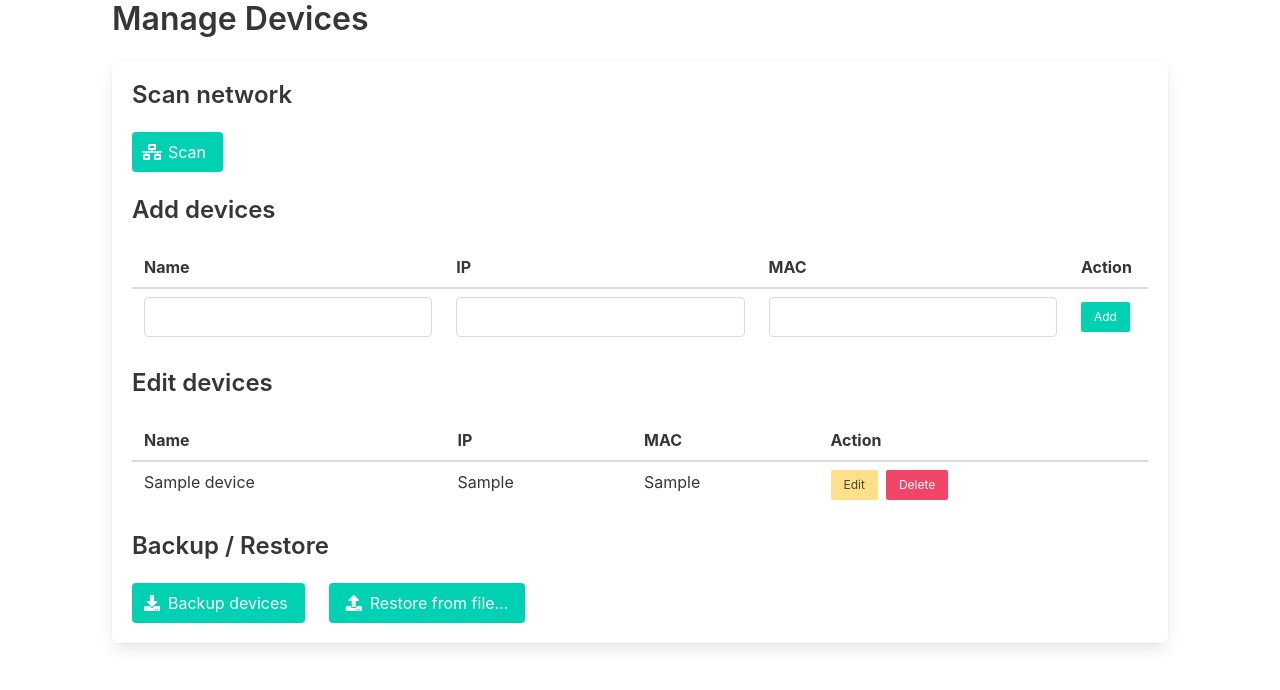
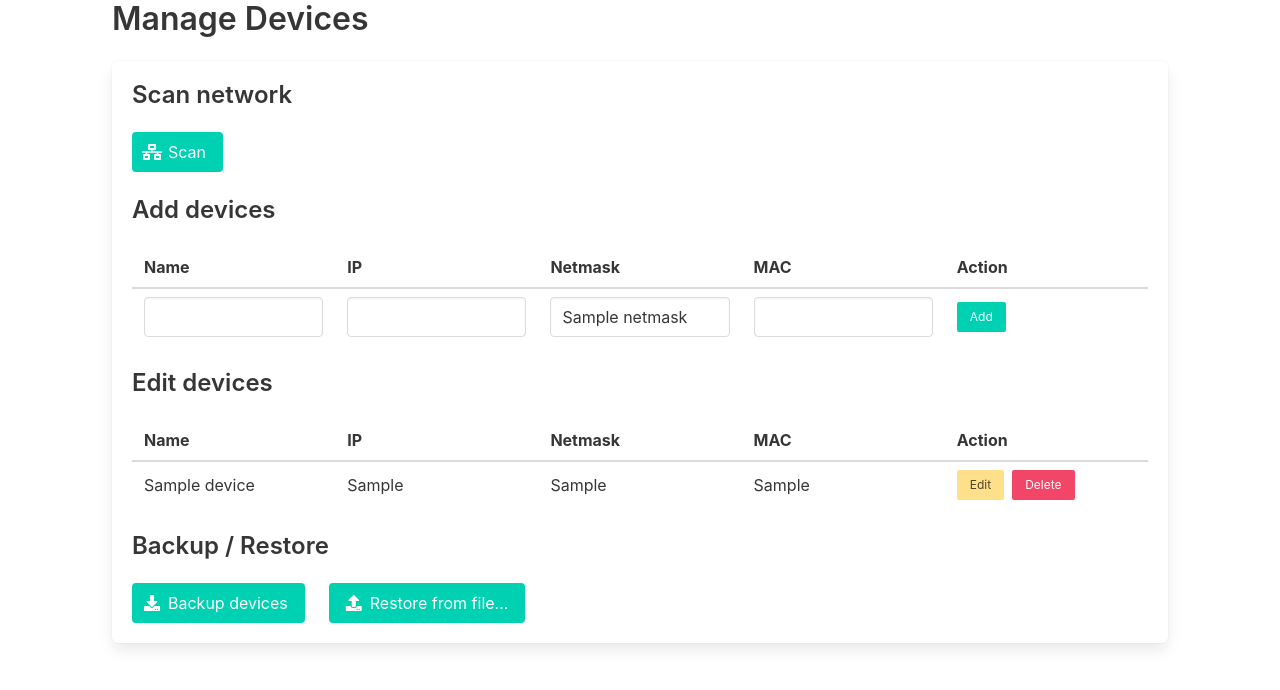
Before and after one commit to seriousm4x/UpSnap, a Django app: template app/wol/templates/wol/settings.html in a window 1280 px wide. Shown: the part 709-1399 px from the top of the page. Run offline with Django 3.2, Linux system fonts and the light colour scheme; tables that the repository leaves empty hold one stand-in row (values such as "Sample post"); the template is opened without the code that fills it: values that come from a table or form of the project are taken from there, most other values are stand-ins (such as "Sample title", 1, 10 or a date in 2020); form fields are guessed from the names that the template uses; parts of the project's set-up code (start-up, migrations or seed data) failed here and were passed over.

Commit message:
close #8

```diff
--- a/app/wol/forms.py
+++ b/app/wol/forms.py
@@ -16,4 +16,5 @@ class SettingsForm(forms.Form):
 class AddCustomDevice(forms.Form):
     custom_add_name = forms.CharField(label="custom_add_name")
     custom_add_ip = forms.CharField(label="custom_add_ip")
+    custom_add_netmask = forms.CharField(label="custom_add_netmask")
     custom_add_mac = forms.CharField(label="custom_add_mac")
--- a/app/wol/static/css/style.css
+++ b/app/wol/static/css/style.css
@@ -39,7 +39,7 @@
     color: var(--waiting-gray);
 }
 
-.dot-up {
+.do>t-up {
     color: var(--up-green);
 }
 
@@ -78,6 +78,14 @@
 .no-flex {
     display: inherit;
     flex-direction: unset;
+}
+
+.w-20 {
+    width: 20%;
+}
+
+.w-30 {
+    width: 30%;
 }
 
 @media (prefers-color-scheme: dark) {
--- a/app/wol/static/js/settings.js
+++ b/app/wol/static/js/settings.js
@@ -18,6 +18,10 @@ window.onload = () => {
             const devIpInputContainer = document.querySelector(`[id=dev-ip-input-container][data-id="${element.dataset.id}"]`)
             const devIpInput = document.querySelector(`[id=dev-ip-input][data-id="${element.dataset.id}"]`)
 
+            const devNetmaskLabelContainer = document.querySelector(`[id=dev-netmask-label-container][data-id="${element.dataset.id}"]`)
+            const devNetmaskInputContainer = document.querySelector(`[id=dev-netmask-input-container][data-id="${element.dataset.id}"]`)
+            const devNetmaskInput = document.querySelector(`[id=dev-netmask-input][data-id="${element.dataset.id}"]`)
+
             const devMacLabel = document.querySelector(`[id=dev-mac][data-id="${element.dataset.id}"]`)
 
             devNameLabelContainer.innerText = devNameInput.value;
@@ -28,9 +32,14 @@ window.onload = () => {
             devIpInputContainer.classList.toggle("is-hidden");
             devIpLabelContainer.classList.toggle("is-hidden");
 
+            devNetmaskLabelContainer.innerText = devNetmaskInput.value;
+            devNetmaskInputContainer.classList.toggle("is-hidden");
+            devNetmaskLabelContainer.classList.toggle("is-hidden");
+
             post_settings("/settings/update/", JSON.stringify({
                 "name": devNameInput.value,
                 "ip": devIpInput.value,
+                "netmask": devNetmaskInput.value,
                 "mac": devMacLabel.innerText
             }));
             element.classList.toggle("is-hidden");
@@ -58,6 +67,11 @@ window.onload = () => {
             devIpLabelContainer.classList.toggle("is-hidden");
             const devIpInputContainer = document.querySelector(`[id=dev-ip-input-container][data-id="${element.dataset.id}"]`)
             devIpInputContainer.classList.toggle("is-hidden");
+
+            const devINetmaskLabelContainer = document.querySelector(`[id=dev-netmask-label-container][data-id="${element.dataset.id}"]`)
+            devINetmaskLabelContainer.classList.toggle("is-hidden");
+            const devNetmaskInputContainer = document.querySelector(`[id=dev-netmask-input-container][data-id="${element.dataset.id}"]`)
+            devNetmaskInputContainer.classList.toggle("is-hidden");
         });
     }
 
@@ -99,13 +113,15 @@ async function scan() {
         const td2 = row.insertCell();
         const td3 = row.insertCell();
         const td4 = row.insertCell();
+        const td5 = row.insertCell();
         let deviceName = "Unknown";
         if (device.name != "") {
             deviceName = device.name;
         }
         td1.appendChild(document.createTextNode(deviceName));
         td2.appendChild(document.createTextNode(device.ip));
-        td3.appendChild(document.createTextNode(device.mac));
+        td3.appendChild(document.createTextNode(device.netmask));
+        td4.appendChild(document.createTextNode(device.mac));
         const button = document.createElement("button");
         button.classList.add("button", "is-primary", "is-small");
         button.innerText = "Add";
@@ -114,7 +130,12 @@ async function scan() {
             event.target.disabled = true;
             event.target.innerText = "Added";
         });
-        td4.appendChild(button);
+        td5.appendChild(button);
+        td1.classList.add("is-vcentered", "w-20");
+        td2.classList.add("is-vcentered", "w-20");
+        td3.classList.add("is-vcentered", "w-20");
+        td4.classList.add("is-vcentered", "w-20");
+        td5.classList.add("is-vcentered", "w-20");
     }
     document.getElementById("scan-button").classList.remove("is-loading");
     tableContainer.classList.remove("is-hidden");
--- a/app/wol/templates/wol/settings.html
+++ b/app/wol/templates/wol/settings.html
@@ -151,15 +151,25 @@
                     {% csrf_token %}
                     <table class="table is-fullwidth">
                         <thead>
-                            <th>Name</th>
-                            <th>IP</th>
-                            <th>MAC</th>
-                            <th>Action</th>
+                            <th class="w-20">Name</th>
+                            <th class="w-20">IP</th>
+                            <th class="w-20">Netmask</th>
+                            <th class="w-20">MAC</th>
+                            <th class="w-20">Action</th>
                         </thead>
                         <tbody>
-                            <td><input type="text" class="input" name="custom_add_name"></td>
-                            <td><input type="text" class="input" name="custom_add_ip"></td>
-                            <td><input type="text" class="input" name="custom_add_mac"></td>
+                            <td class="is-vcentered">
+                                <input type="text" class="input" name="custom_add_name">
+                            </td>
+                            <td class="is-vcentered">
+                                <input type="text" class="input" name="custom_add_ip">
+                            </td>
+                            <td class="is-vcentered">
+                                <input type="text" class="input" name="custom_add_netmask" value="{{ netmask }}">
+                            </td>
+                            <td class="is-vcentered">
+                                <input type="text" class="input" name="custom_add_mac">
+                            </td>
                             <td class="is-vcentered">
                                 <button id="btn-custom-add" class="button is-primary is-small" type="submit">Add</button>
                             </td>
@@ -168,28 +178,24 @@
                 </form>
                 <div id="scan-table-container" class="table-container is-hidden">
                     <table id="scan-table" class="table is-fullwidth">
-                        <thead>
-                            <th>Name</th>
-                            <th>IP</th>
-                            <th>MAC</th>
-                            <th>Action</th>
-                        </thead>
                         <tbody></tbody>
                     </table>
                 </div>
+                {% if devices %}
                 <h3 class="title is-size-4 my-5">Edit devices</h3>
                 <div class="table-container">
                     <table class="table is-fullwidth">
                         <thead>
-                            <th>Name</th>
-                            <th>IP</th>
-                            <th>MAC</th>
-                            <th>Action</th>
+                            <th class="w-20">Name</th>
+                            <th class="w-20">IP</th>
+                            <th class="w-20">Netmask</th>
+                            <th class="w-20">MAC</th>
+                            <th class="w-20">Action</th>
                         </thead>
                         <tbody>
                             {% for dev in devices %}
                             <tr>
-                                <td id="dev-name" data-id="{{ dev.id }}">
+                                <td id="dev-name" data-id="{{ dev.id }}" class="is-vcentered">
                                     <div id="dev-name-label-container" data-id="{{ dev.id }}">
                                         {{ dev.name }}
                                     </div>
@@ -197,7 +203,7 @@
                                         <input id="dev-name-input" data-id="{{ dev.id }}" type="text" class="input" value="{{ dev.name }}">
                                     </div>
                                 </td>
-                                <td id="dev-ip" data-id="{{ dev.id }}">
+                                <td id="dev-ip" data-id="{{ dev.id }}" class="is-vcentered">
                                     <div id="dev-ip-label-container" data-id="{{ dev.id }}">
                                         {{ dev.ip }}
                                     </div>
@@ -205,7 +211,15 @@
                                         <input id="dev-ip-input" data-id="{{ dev.id }}" type="text" class="input" value="{{ dev.ip }}">
                                     </div>
                                 </td>
-                                <td id="dev-mac" data-id="{{ dev.id }}">
+                                <td id="dev-netmask" data-id="{{ dev.id }}" class="is-vcentered">
+                                    <div id="dev-netmask-label-container" data-id="{{ dev.id }}">
+                                        {{ dev.netmask }}
+                                    </div>
+                                    <div id="dev-netmask-input-container" data-id="{{ dev.id }}" class="is-hidden">
+                                        <input id="dev-netmask-input" data-id="{{ dev.id }}" type="text" class="input" value="{{ dev.netmask }}">
+                                    </div>
+                                </td>
+                                <td id="dev-mac" data-id="{{ dev.id }}" class="is-vcentered">
                                     {{ dev.mac }}
                                 </td>
                                 <td>
@@ -226,6 +240,7 @@
                         </tbody>
                     </table>
                 </div>
+                {% endif %}
                 <h3 class="title is-size-4 my-5">Backup / Restore</h3>
                 <div class="columns is-tablet">
                     <div class="column is-narrow">
```
Also changed, not shown: app/wol/views.py (+12 -2 lines), 1 other file.
